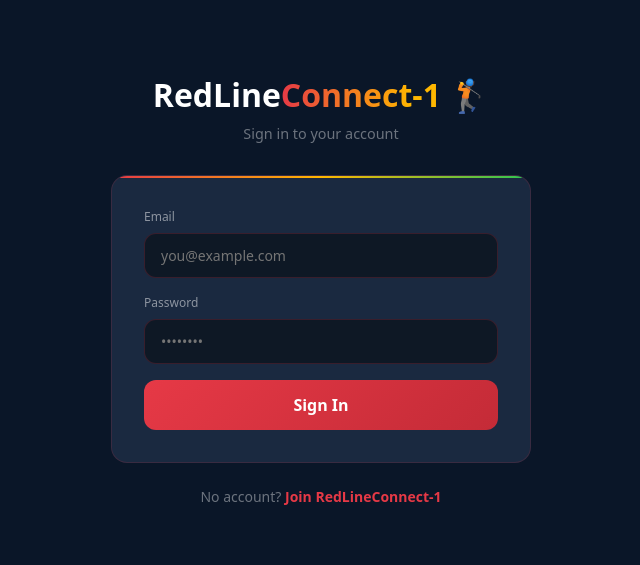
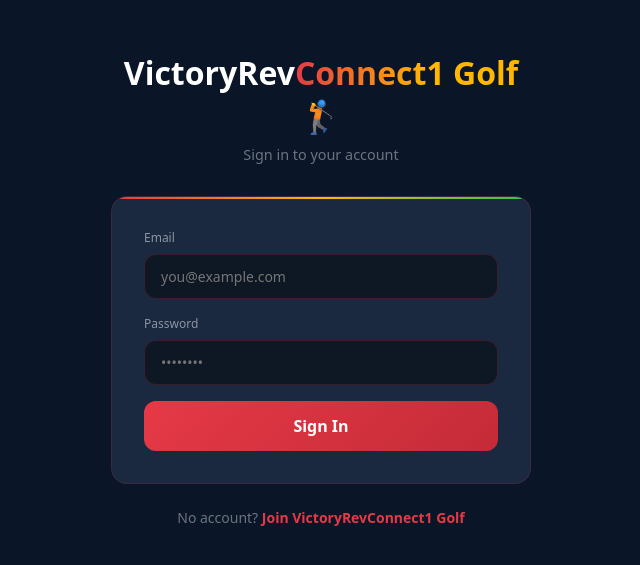
Before and after one commit to bibs1217/RedLineConnect-1, a Next.js app: page /login in a window 1280 px wide. Shown: the part 111-676 px from the top of the page, without its empty margins (319-959 px from the left). Built offline with nearby package versions, Linux system fonts and the light colour scheme; no server answers.

Commit message:
Update branding from RedLine to VictoryRev

```diff
--- a/app/(auth)/login/page.tsx
+++ b/app/(auth)/login/page.tsx
@@ -29,9 +29,9 @@ export default function LoginPage() {
       <div style={{ width:'100%', maxWidth:'420px' }}>
         <div style={{ textAlign:'center', marginBottom:'2rem' }}>
           <Link href="/" style={{ fontSize:'2rem', fontWeight:900, display:'block', marginBottom:'0.5rem' }}>
-            <span style={{ color:'white' }}>RedLine</span>
+            <span style={{ color:'white' }}>VictoryRev</span>
             <span style={{ background:'linear-gradient(90deg,#E63946,#FFB700)', WebkitBackgroundClip:'text', WebkitTextFillColor:'transparent', backgroundClip:'text' }}>Connect</span>
-            <span style={{ color:'#FFB700' }}>-1</span>
+            <span style={{ color:'#FFB700' }}>1 Golf</span>
             <span> 🏌️</span>
           </Link>
           <p style={{ color:'rgba(255,255,255,0.4)', fontSize:'0.9rem' }}>Sign in to your account</p>
@@ -55,7 +55,7 @@ export default function LoginPage() {
           </form>
         </div>
         <p style={{ textAlign:'center', color:'rgba(255,255,255,0.4)', marginTop:'1.5rem', fontSize:'0.875rem' }}>
-          No account? <Link href="/register" style={{ color:'#E63946', fontWeight:600 }}>Join RedLineConnect-1</Link>
+          No account? <Link href="/register" style={{ color:'#E63946', fontWeight:600 }}>Join VictoryRevConnect1 Golf</Link>
         </p>
       </div>
     </div>
```
